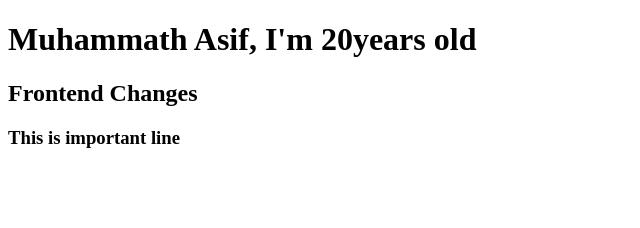
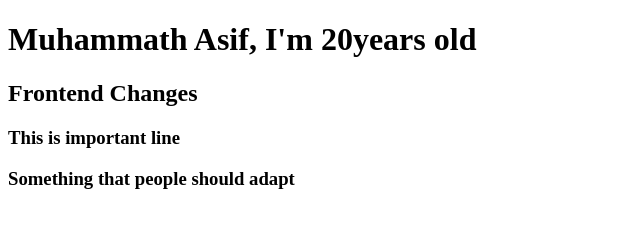
Before and after one commit to MuhammathAsif2005/sampleRepo, a plain HTML site: page index.html in a window 1280 px wide. Shown: the whole page, without its empty margins (0-640 px from the left). Drawn offline with Linux system fonts and the light colour scheme.

Commit message:
feat:Stash method

```diff
--- a/index.html
+++ b/index.html
@@ -9,5 +9,6 @@
     <h1>Muhammath Asif, I'm 20years old</h1>
     <h2>Frontend Changes</h2>
     <h3>This is important line</h3>
+    <h3>Something that people should adapt</h3>
 </body>
 </html>
```
